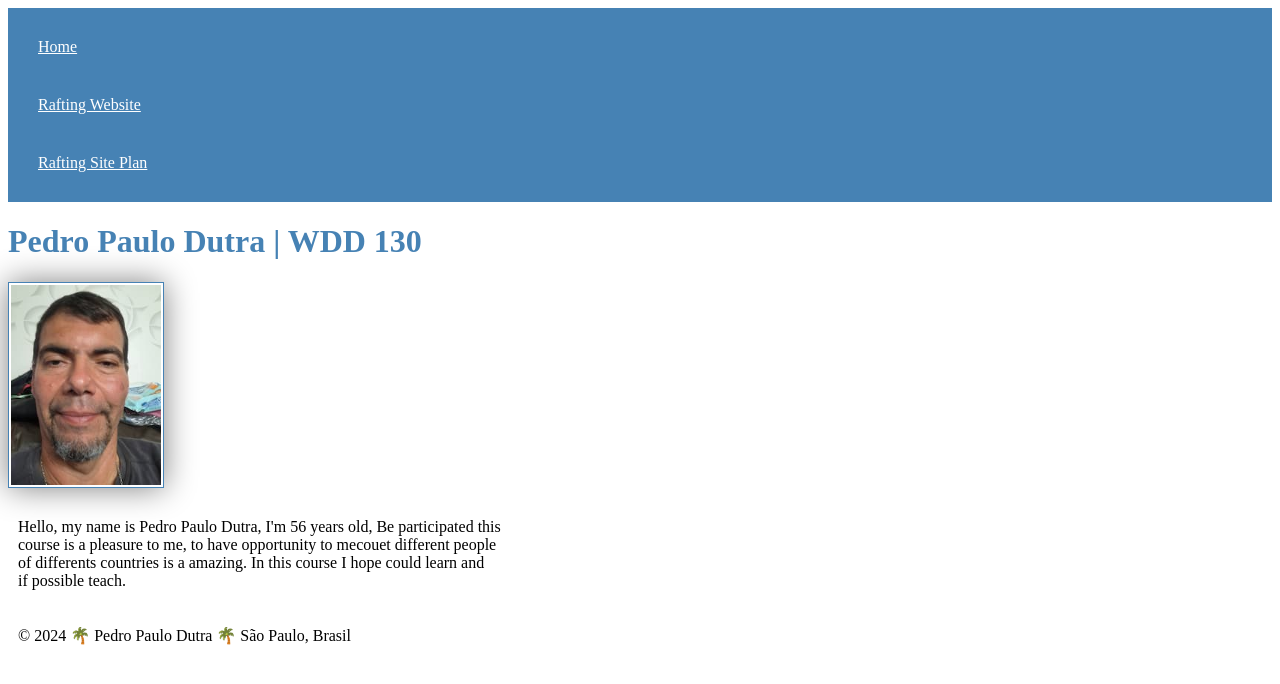
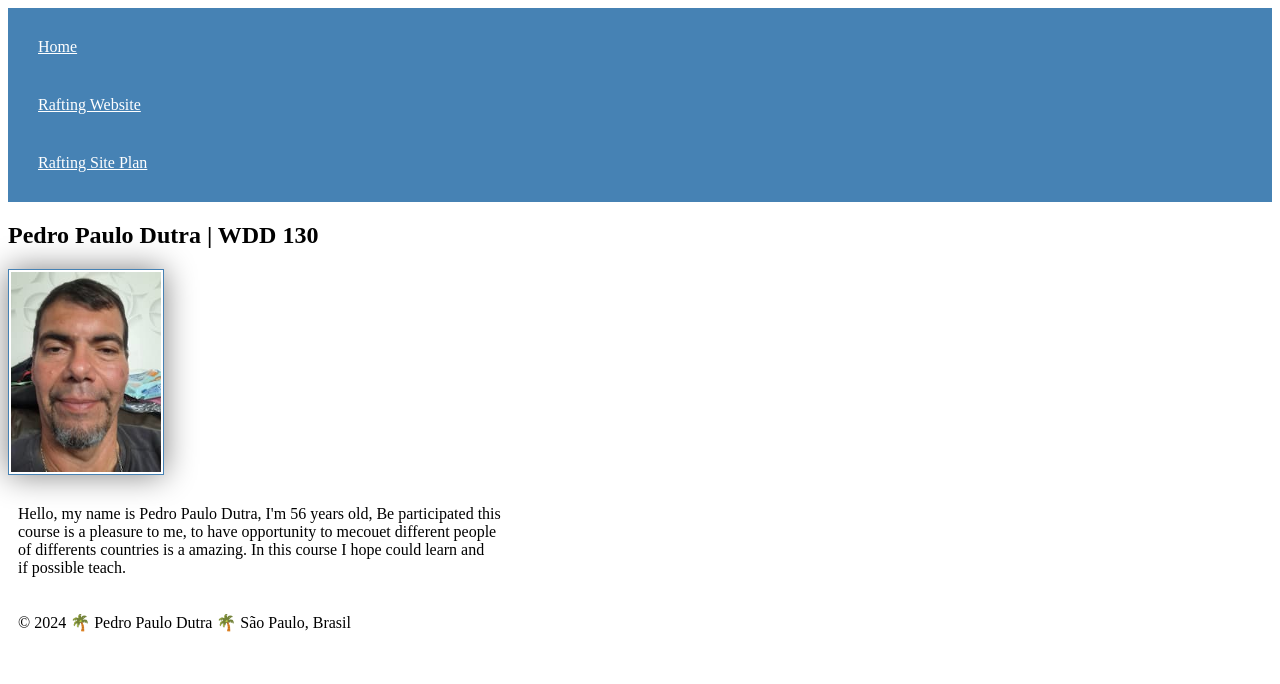
Before and after one commit to P3Dutra/wdd130, a plain HTML site: page index.html in a window 1280 px wide. Drawn offline with Linux system fonts and the light colour scheme.

Commit message:
Mudnças

```diff
--- a/index.html
+++ b/index.html
@@ -15,12 +15,14 @@
             </nav>
         </header>
         <main>
-            <h1>Pedro Paulo Dutra | WDD 130</h1>
-            <img src="images/20240918_120222.jpg" alt="Hello, my name is Pedro Paulo Dutra">
-            <p> Hello, my name is Pedro Paulo Dutra, I'm 56 years old, Be participated this<br>
-                course is a pleasure to me, to have opportunity to mecouet different people <br>
-                of differents countries is a amazing. In this course I hope could learn and <br>
-                if possible teach.</p>
+            <aside>
+                <h2>Pedro Paulo Dutra | WDD 130</h2>
+                <img src="images/20240918_120222.jpg" alt="Hello, my name is Pedro Paulo Dutra">
+                <p> Hello, my name is Pedro Paulo Dutra, I'm 56 years old, Be participated this<br>
+                    course is a pleasure to me, to have opportunity to mecouet different people <br>
+                    of differents countries is a amazing. In this course I hope could learn and <br>
+                    if possible teach.</p>
+            </aside>
         </main>
         <footer>
             <p> &copy; 2024 🌴 Pedro Paulo Dutra 🌴 São Paulo, Brasil </p>
```
